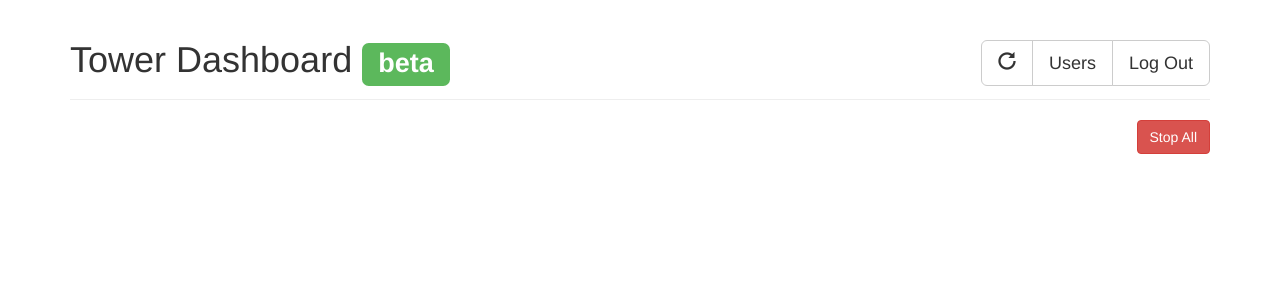
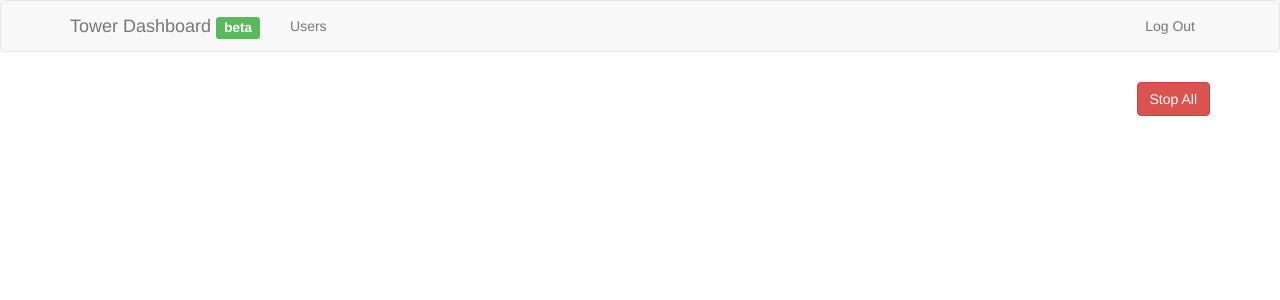
Before and after one commit to 2JS/tower2, a Python web app: template app/templates/dashboard.html in a window 1280 px wide. Shown: the top 300 px of the page. Run offline with Jinja, Linux system fonts and the light colour scheme; the template is opened without the code that fills it, so the values that code supplies are empty; some libraries are stand-ins or nearby versions.

Commit message:
Revamp navbar

```diff
--- a/app/templates/dashboard.html
+++ b/app/templates/dashboard.html
@@ -8,18 +8,22 @@
 </head>
 
 <body>
+  <nav class="navbar navbar-default">
     <div class="container">
-  <div class="page-header">
-    <h1>Tower Dashboard <span class="label label-success">beta</span>
-      <div class="btn-group btn-group-lg" style="float: right;">
-        <button type="button" class="btn btn-default btn-group-lg" role="group" aria-label="Refresh" onclick="update()">
-          <span class="glyphicon glyphicon-repeat" aria-hidden="true"></span>
-        </button>
-        <a type="button" class="btn btn-default btn-group-lg" href="/users" role="button">Users</a>
-        <a type="button" class="btn btn-default btn-group-lg" href="/logout" role="button">Log Out</a>
+      <div class="navbar-header">
+        <a class="navbar-brand" href="/dashboard">Tower Dashboard <span class="label label-success">beta</span></a>
       </div>
-    </h1>
+      <div class="collapse navbar-collapse">
+        <ul class="nav navbar-nav">
+          <li><a href="/users">Users</a></li>
+        </ul>
+        <ul class="nav navbar-nav navbar-right">
+          <li><a href="/logout">Log Out</a></li>
+        </ul>
       </div>
+    </div>
+  </nav>
+  <div class="container">
     {% for metric in  metrics %}
     <p>
     <h4>{{ metric['title'] }}</h4>
```
Also changed, not shown: app/templates/login.html (+15 -7 lines), app/templates/signup.html (+15 -7 lines), app/templates/users.html (+24 -13 lines). Lines whose indentation alone changed are shown as unchanged.
